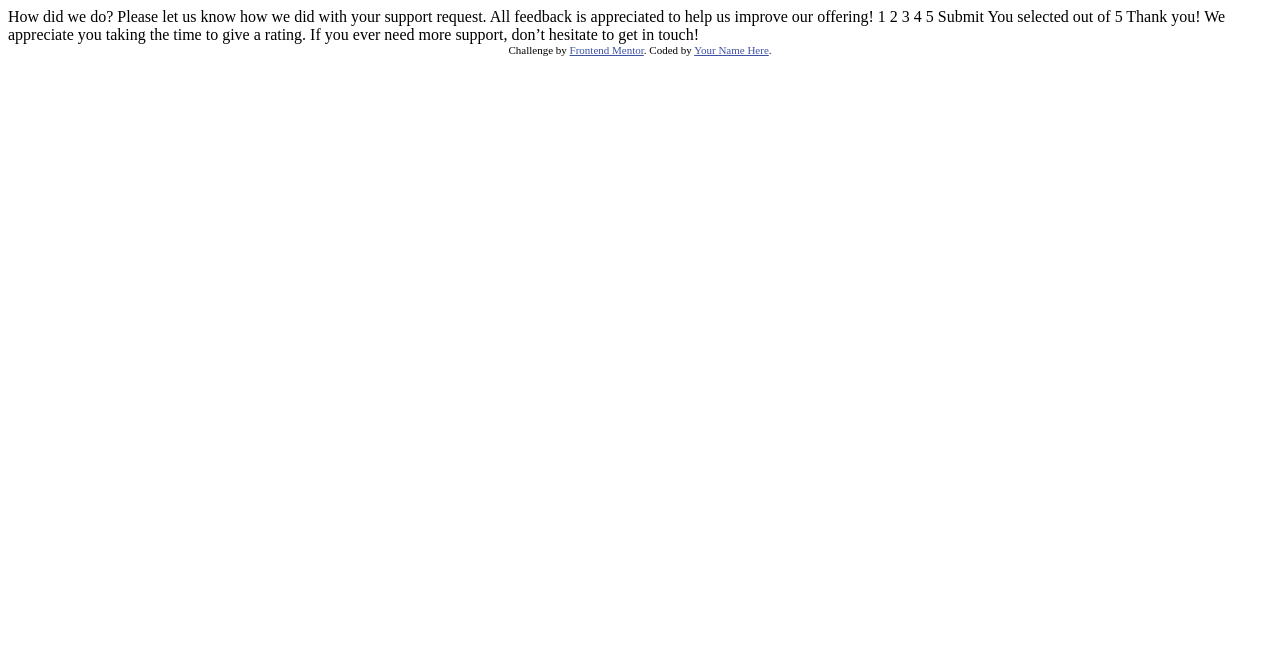
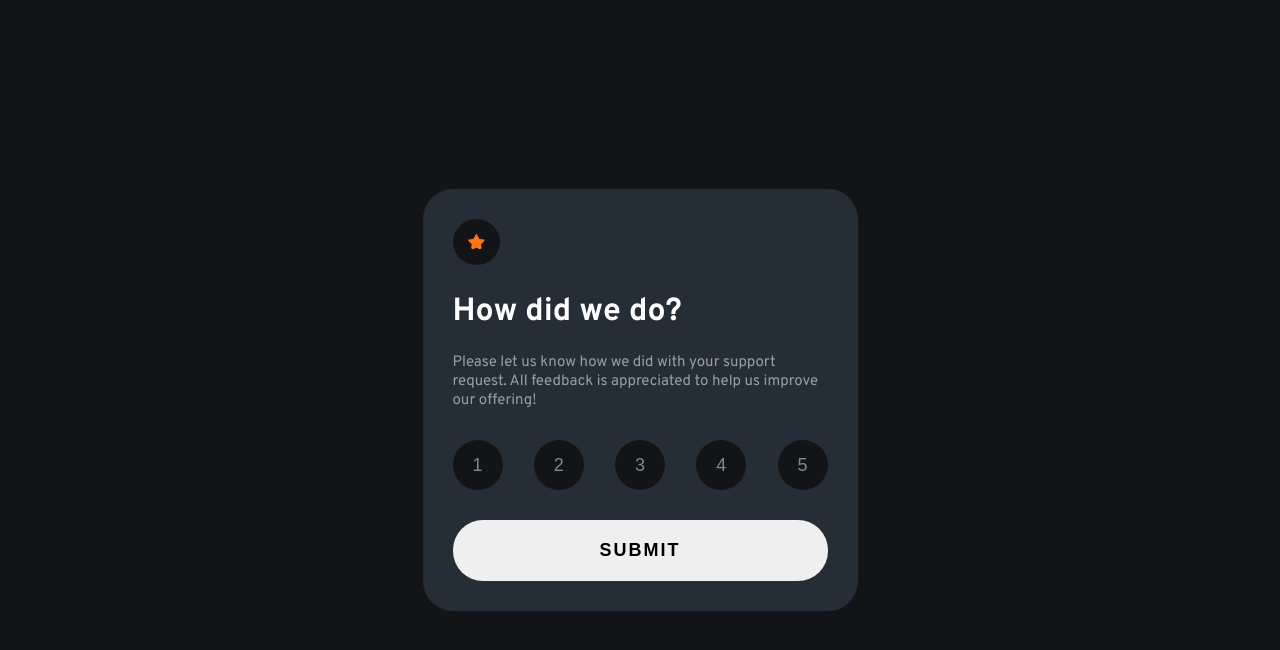
Before and after one commit to ldrennan279/interactive-rating-component-main, a plain HTML site: page index.html in a window 1280 px wide. Drawn offline with Linux system fonts and the light colour scheme.

Commit message:
2nd commit

```diff
--- a/index.html
+++ b/index.html
@@ -1,49 +1,51 @@
+
 <!DOCTYPE html>
 <html lang="en">
 <head>
   <meta charset="UTF-8">
   <meta name="viewport" content="width=device-width, initial-scale=1.0"> <!-- displays site properly based on user's device -->
-
+  <link rel="preconnect" href="https://fonts.googleapis.com">
+  <link rel="preconnect" href="https://fonts.gstatic.com" crossorigin>
+  <link href="https://fonts.googleapis.com/css2?family=Overpass:wght@400;700&display=swap" rel="stylesheet">
+  <link rel="stylesheet" href="style.css">
   <link rel="icon" type="image/png" sizes="32x32" href="./images/favicon-32x32.png">
 
-  <title>Frontend Mentor | Interactive rating component</title>
-
-  <!-- Feel free to remove these styles or customise in your own stylesheet 👍 -->
-  <style>
-    .attribution { font-size: 11px; text-align: center; }
-    .attribution a { color: hsl(228, 45%, 44%); }
-  </style>
+  <title>Interactive rating component</title>
 </head>
 <body>
+  <div class="container">
+    <!-- Rating state start -->
+    <img src="../images/icon-star.svg" alt="star" class="star">
+    <h1 class="header">How did we do?</h1>
 
-  <!-- Rating state start -->
-
-  How did we do?
-
+    <h3 class="title">
     Please let us know how we did with your support request. All feedback is appreciated
     to help us improve our offering!
-
-  1 2 3 4 5
-
-  Submit
+    </h3>
+    <div class="num-selection">
+      <button id="num-btn">1</button>
+      <button id="num-btn">2</button>
+      <button id="num-btn">3</button>
+      <button id="num-btn">4</button>
+      <button id="num-btn">5</button>
+    </div>
+    <button class="rating--submit-btn">SUBMIT</button>
 
     <!-- Rating state end -->
 
     <!-- Thank you state start -->
 
-  You selected <!-- Add rating here --> out of 5
+  </div>
+  <div class="thank-you">
+      <img src="../images/illustration-thank-you.svg" alt="transaction" class="transaction">
+      <h3 class="result">You selected <!-- Add rating here --> out of 5</h3>
+      <h2 class="thanks">Thank you!</h2>
+      <p class="keep-intouch">We appreciate you taking the time to give a rating. If you ever need more support,
+      don’t hesitate to get in touch!</p>
 
-  Thank you!
 
-  We appreciate you taking the time to give a rating. If you ever need more support,
-  don’t hesitate to get in touch!
 
       <!-- Thank you state end -->
-
-
-  <div class="attribution">
-    Challenge by <a href="https://www.frontendmentor.io?ref=challenge" target="_blank">Frontend Mentor</a>.
-    Coded by <a href="#">Your Name Here</a>.
     </div>
 </body>
 </html>
--- /dev/null
+++ b/style.css
@@ -0,0 +1,106 @@
+/**********/
+/**Mobile**/
+/**********/
+body{
+    margin: 0 ;
+    box-sizing: border-box;
+    font-family: 'Overpass', sans-serif;
+    display: flex;
+    justify-content: center;
+    height: 100vh;
+    background-color: hsl(216, 12%, 8%) ;
+}
+.container, .thank-you{
+    max-width:375px;
+    align-self: center;
+    padding: 30px;
+    border-radius: 30px;
+    background-color: hsl(213, 19%, 18%) ;
+}
+.container{
+    position: relative;
+    border-radius: 30px;
+}
+.star, #num-btn{
+    background-color: hsl(216, 12%, 8%);
+    padding: 15px;
+    border-radius: 50%;
+    border: none;
+}
+.header, .thanks, .keep-intouch{
+    color: hsl(0, 0%, 100%);
+}
+/* font-wieght 400 */
+.title, .result,.keep-intouch {
+    font-weight: 400;
+}
+.title{
+    font-size: 15px;
+    color: hsl(217, 12%, 63%);
+    margin: 0;
+}
+.num-selection{
+    display: flex;
+    justify-content: space-between;
+    margin: 30px 0px;
+}
+#num-btn, .rating--submit-btn{
+    cursor: pointer;
+}
+#num-btn{
+    color: hsl(216, 12%, 54%) ;
+    height: 50px;
+    width: 50px;
+    font-size: 18px;
+}
+#num-btn:hover, #num-btn:focus{
+    background-color: hsl(25, 97%, 53%);
+    color:hsl(0, 0%, 100%);
+}
+.rating--submit-btn:hover, .rating--submit-btn:focus{
+    color: hsl(25, 97%, 53%);
+}
+.rating--submit-btn{
+    width: 100%;
+    padding: 20px 0px;
+    font-size: 18px;
+    font-weight: 700;
+    letter-spacing: 2px;
+    border: none;
+    border-radius: 30px;
+
+}
+.thank-you{
+    margin: 0;
+    position: absolute;
+    display: flex;
+    flex-direction: column;
+    text-align: center;
+    display: none;
+}
+.transaction{
+    margin:0 auto;
+    width: 200px;
+}
+.result{
+    margin: 30px auto;
+    background-color:hsl(216, 12%, 8%);
+    color: hsl(25, 97%, 53%);
+    padding: 15px 25px;
+    border: none;
+    border-radius: 30px;
+}
+.thanks{
+    margin: 10px 0px;
+    font-size: 35px;
+    font-weight: 700;
+}
+.keep-intouch{
+    margin: 20px 0px;
+}
+
+
+
+/***********/
+/**Desktop**/
+/***********/
```
Lines whose indentation alone changed are shown as unchanged.
